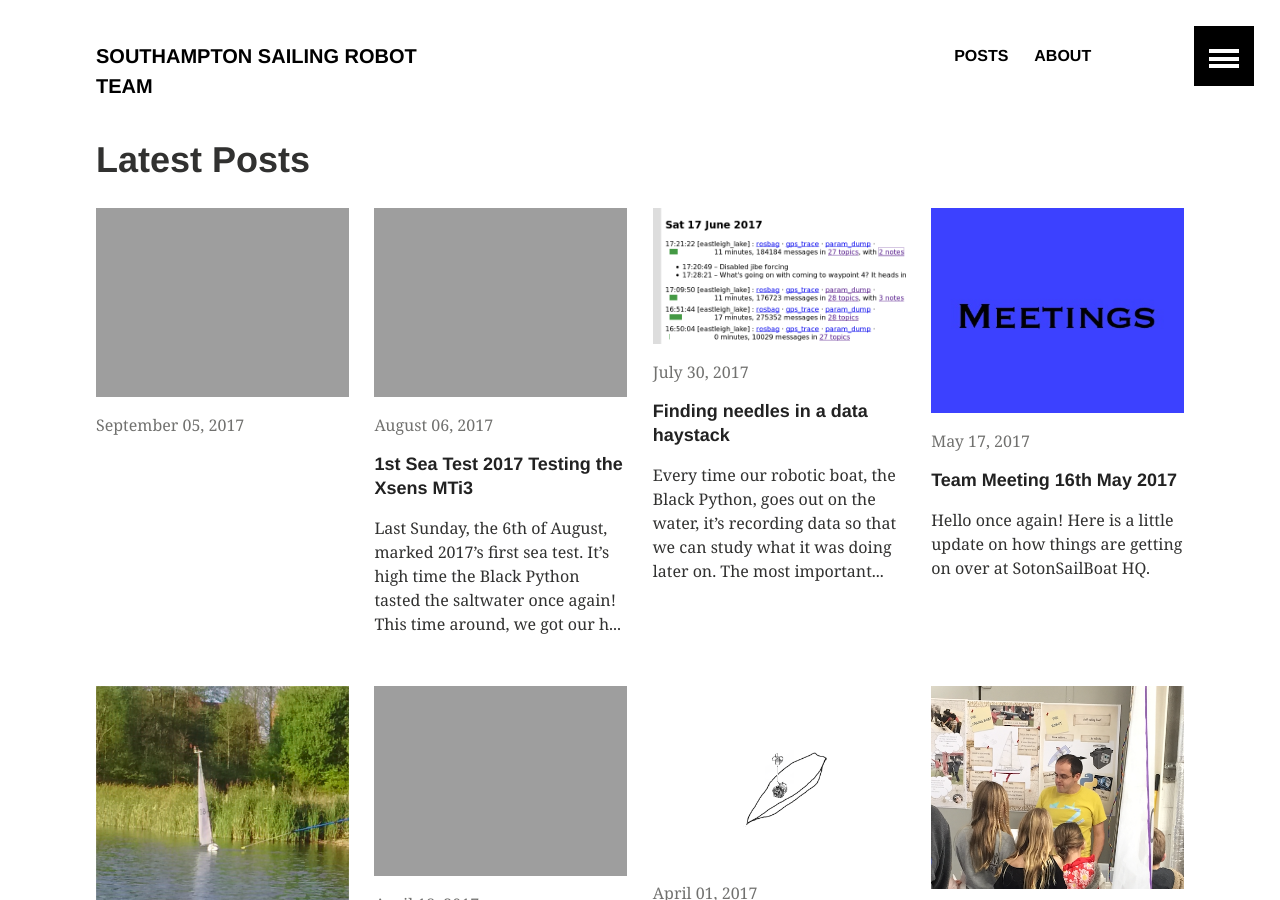
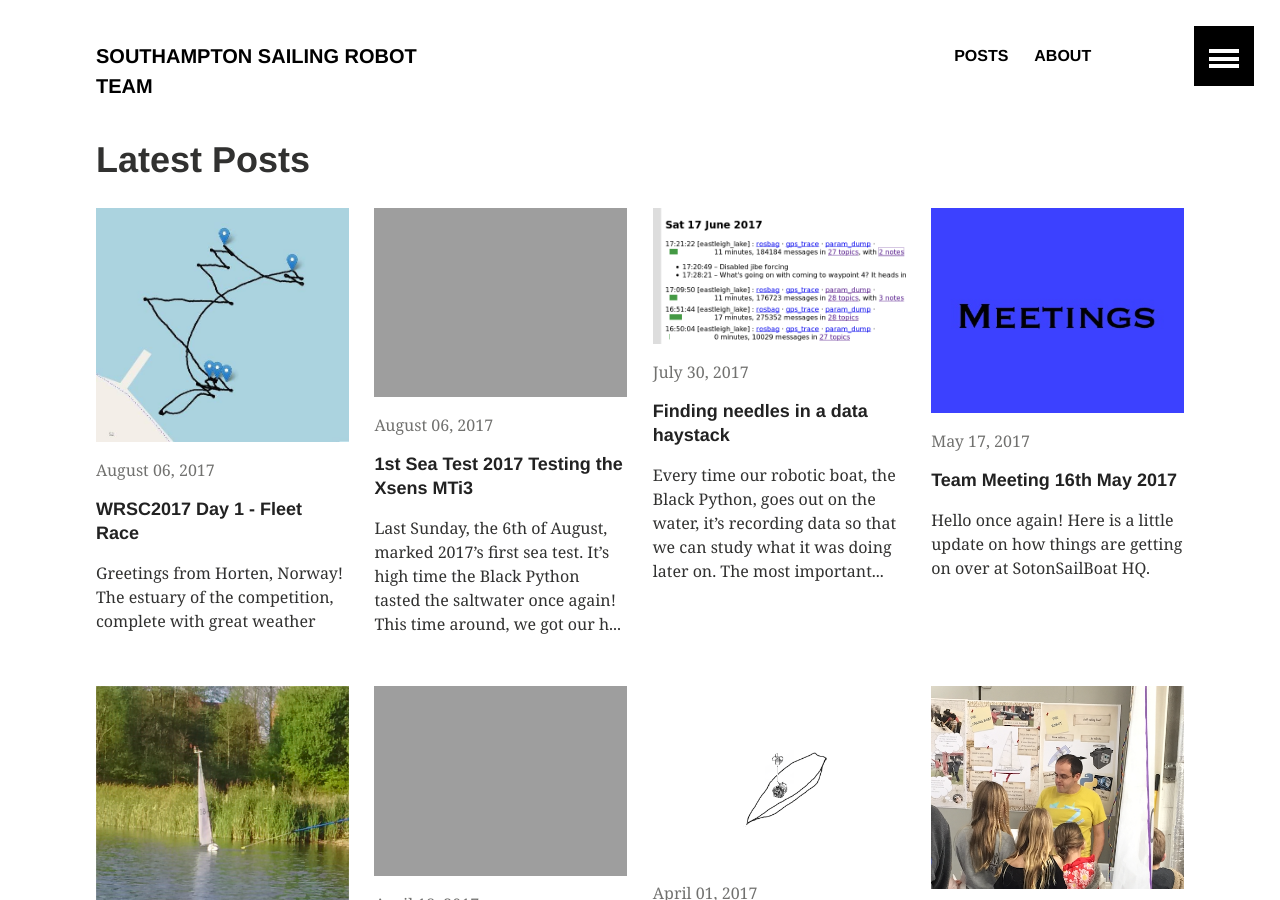
Before and after one commit to Maritime-Robotics-Student-Society/blog, a Jekyll site: the page built from index.md, in a window 1280 px wide and 900 px high. Built offline with Jekyll 4.4.1, drawn with Linux system fonts in a browser that asks for light colours; some of the changed lines change nothing that is shown.

Commit message:
remove colon, trailing lines

```diff
--- a/_posts/articles/2017-09-05-wrsc2017-day1.md
+++ b/_posts/articles/2017-09-05-wrsc2017-day1.md
@@ -7,10 +7,9 @@ image:
    teaser: wrsc-day1-trace.jpg
    path: /images/wrsc-day1-trace.jpg
 published: true
-title: WRSC2017 Day 1: Fleet Race
+title: WRSC2017 Day 1 - Fleet Race
 categories:
 - articles
-- competition
 ---
 
 Greetings from Horten, Norway!
```
